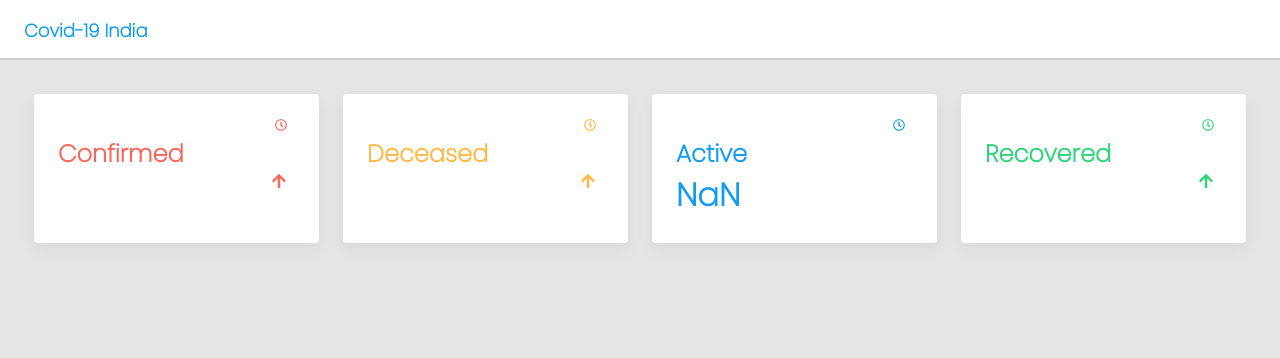
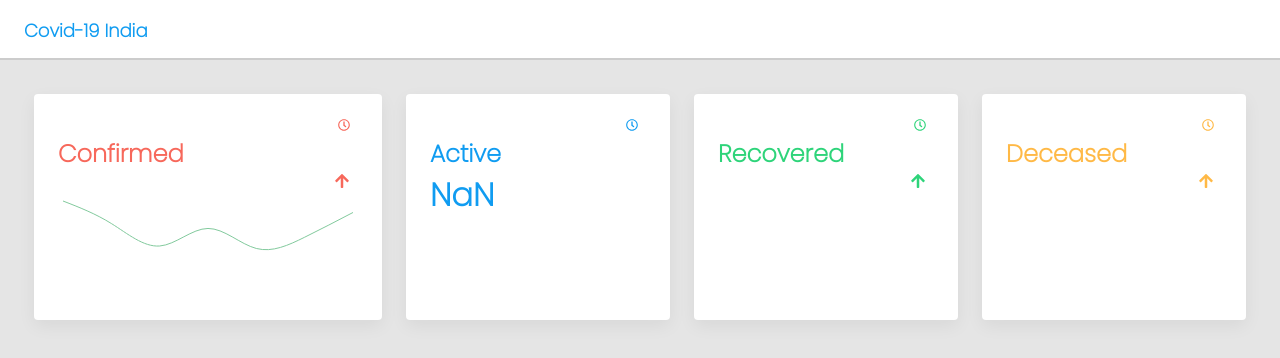
Before and after one commit to kiranhpe/covid19-react, a React (Create React App) app: page / in a window 1280 px wide. Shown: the top 358 px of the page. Built offline with nearby package versions, Linux system fonts and the light colour scheme; no server answers.

Commit message:
order change

```diff
--- a/src/pages/home/home.js
+++ b/src/pages/home/home.js
@@ -30,30 +30,13 @@ const Home = () => {
               {dashboard?.TT.delta.confirmed.toLocaleString()}
             </span>
           </span>
-          {/* <div>
-              <LineChart
-                width={300}
-                height={100}
-                data={data}
-              >
-                <Line dot={false} type="natural" dataKey="uv" stroke="#82ca9d" />
-              </LineChart>
-          </div> */}
+          <div>
+            <LineChart width={300} height={100} data={data}>
+              <Line dot={false} type="natural" dataKey="uv" stroke="#82ca9d" />
+            </LineChart>
+          </div>
         </div>
-        <div className="cv-card cv-warning">
-          <div className="cv-last-updated">
-            <FaRegClock className="cv-icon" />
-            {dashboard?.TT.meta.date}
-          </div>
-          <span className="cv-label">Deceased</span>
-          <span className="cv-count">
-            {dashboard?.TT.total.deceased.toLocaleString()}
-            <span className="cv-delta">
-              <FaArrowUp className="cv-icon" />
-              {dashboard?.TT.delta.deceased.toLocaleString()}
-            </span>
-          </span>
-        </div>
+
         <div className="cv-card cv-primary">
           <div className="cv-last-updated">
             <FaRegClock className="cv-icon" />
@@ -78,6 +61,20 @@ const Home = () => {
             <span className="cv-delta">
               <FaArrowUp className="cv-icon" />
               {dashboard?.TT.delta.recovered.toLocaleString()}
+            </span>
+          </span>
+        </div>
+        <div className="cv-card cv-warning">
+          <div className="cv-last-updated">
+            <FaRegClock className="cv-icon" />
+            {dashboard?.TT.meta.date}
+          </div>
+          <span className="cv-label">Deceased</span>
+          <span className="cv-count">
+            {dashboard?.TT.total.deceased.toLocaleString()}
+            <span className="cv-delta">
+              <FaArrowUp className="cv-icon" />
+              {dashboard?.TT.delta.deceased.toLocaleString()}
             </span>
           </span>
         </div>
```
